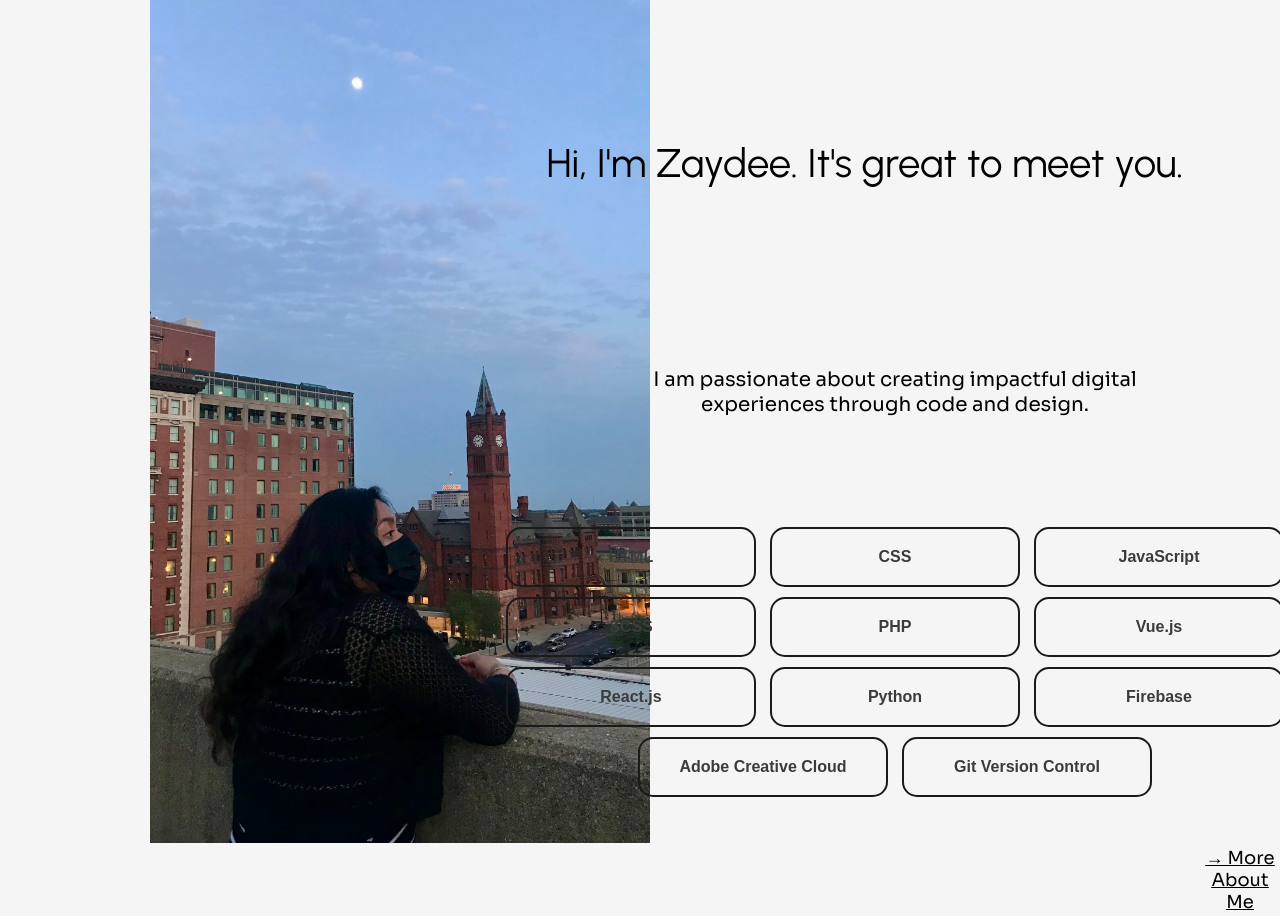
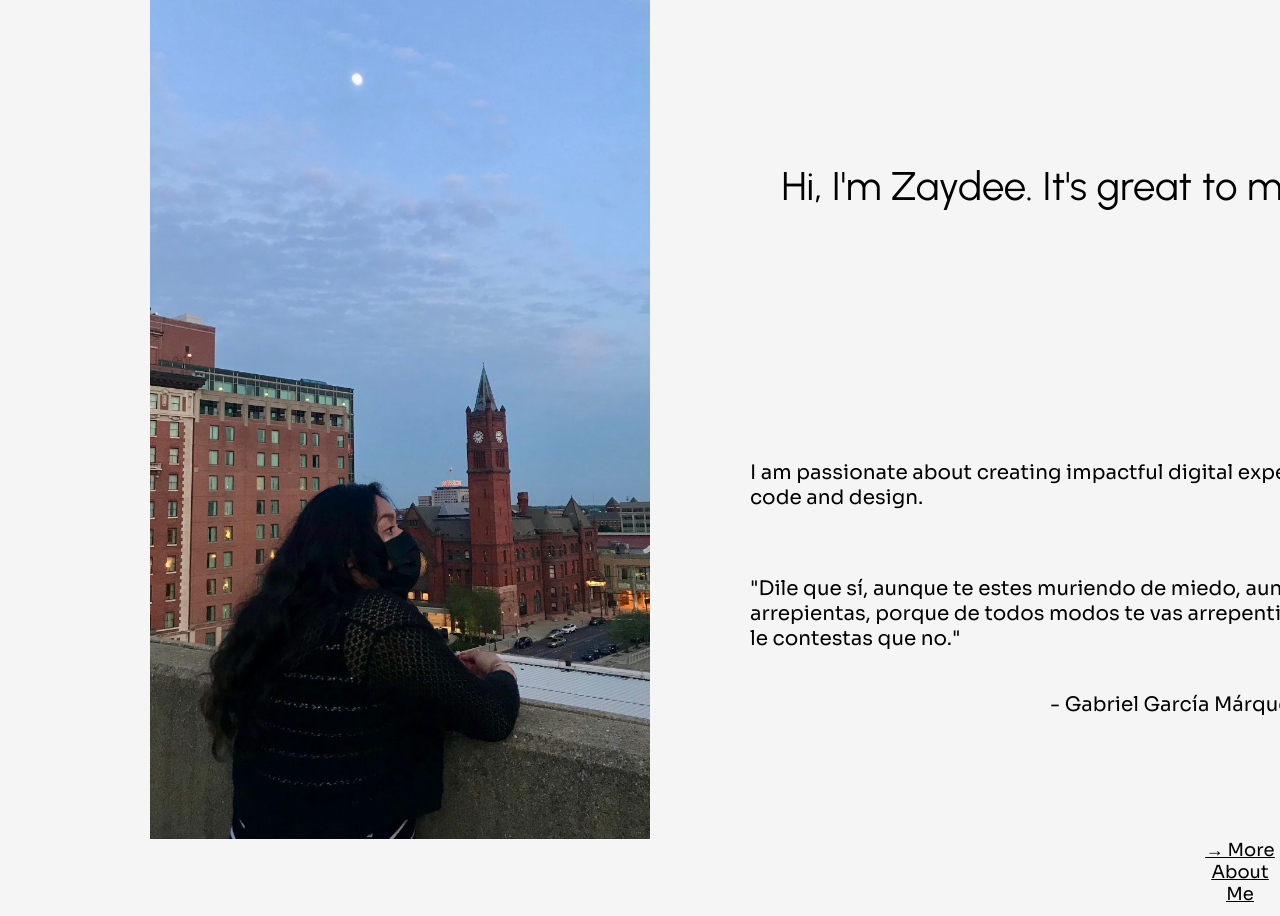
Before and after one commit to zaydee8223/zdc, a plain HTML site: page index.html in a window 1280 px wide. Shown: the part 380-1296 px from the top of the page. Drawn offline with Linux system fonts and the light colour scheme.

Commit message:
fixing home format

```diff
--- a/css/styles.css
+++ b/css/styles.css
@@ -168,21 +168,24 @@ section {
 .home-txt-sub{
 text-align: center;
 /* margin-top: -210px; */
-margin-left: -230px;
-margin-bottom: 180px;
+margin-left: -100px;
+margin-bottom: 150px;
+/* margin-top: -480px; */
 font-size: 40px;
 width: 100%;
 font-family: UrbanRegular;
 
 }
 
+
 /* home small about */
 .home-txt-abt {
 font-size: 20px;
-width: 600px;
-margin-left: -155px;
+width: 700px;
+margin-top: 250px;
+margin-right: 200px;
 margin-bottom: 100px;
-text-align: center;
+text-align: left;
 font-family: SoraRegular;
  }
 
--- a/index.html
+++ b/index.html
@@ -60,23 +60,11 @@
                 <!-- small abt -->
                 <div class="home-txt-abt">
                     <p>I am passionate about creating impactful digital experiences through code and design.</p>
+                    <br>
+                    <br>
+
+                    <p>"Dile que sí, aunque te estes muriendo de miedo, aunque después te arrepientas, porque de todos modos te vas arrepentir toda la vida si le contestas que no." <br> <br></p> <p style="margin-left:300px;"> - Gabriel García Márquez</p>
                 </div>
-                 <!-- skills -->
-         <div class="home-skills">
-            <div style="width: 1000px; margin-left: -360px; margin-right: 50px;">
-                <button class="home-skills-btn">HTML</button>
-                <button class="home-skills-btn">CSS</button>
-                <button class="home-skills-btn">JavaScript</button>
-                <button class="home-skills-btn">SCSS</button>
-                <button class="home-skills-btn">PHP</button>
-                <button class="home-skills-btn">Vue.js</button>
-                <button class="home-skills-btn">React.js</button>
-                <button class="home-skills-btn">Python</button>
-                <button class="home-skills-btn">Firebase</button>
-                <button class="home-skills-btn">Adobe Creative Cloud</button>
-                <button class="home-skills-btn">Git Version Control</button>
-            </div>
-        </div>
             </div>
         </div>
            <!-- more abt me -->
```
